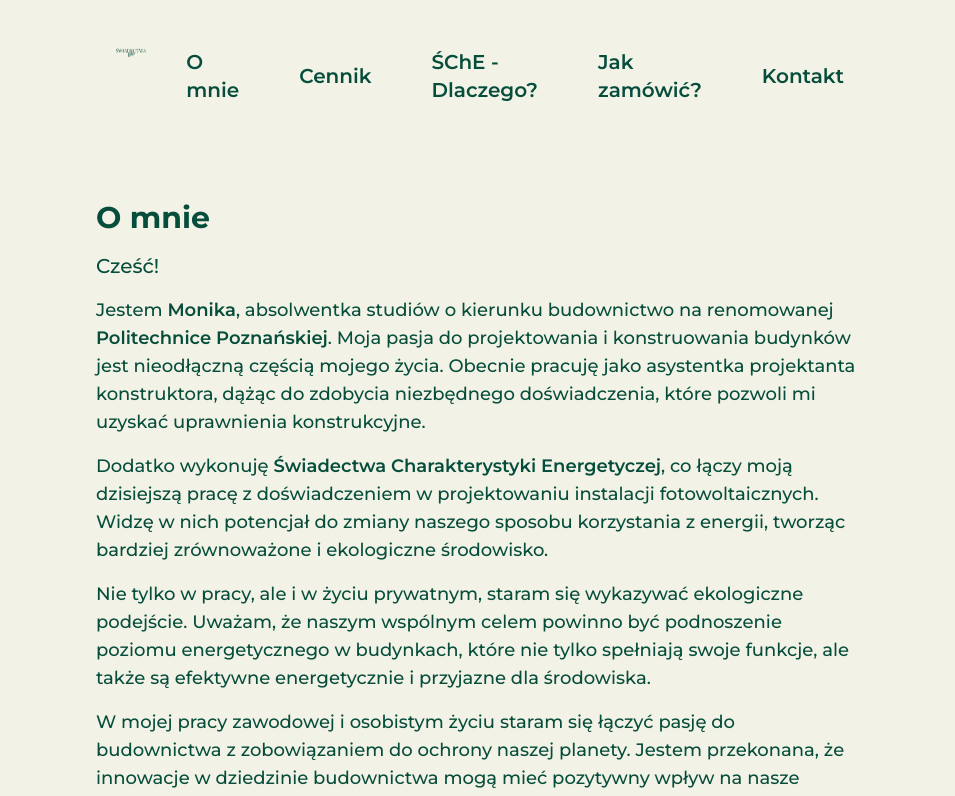
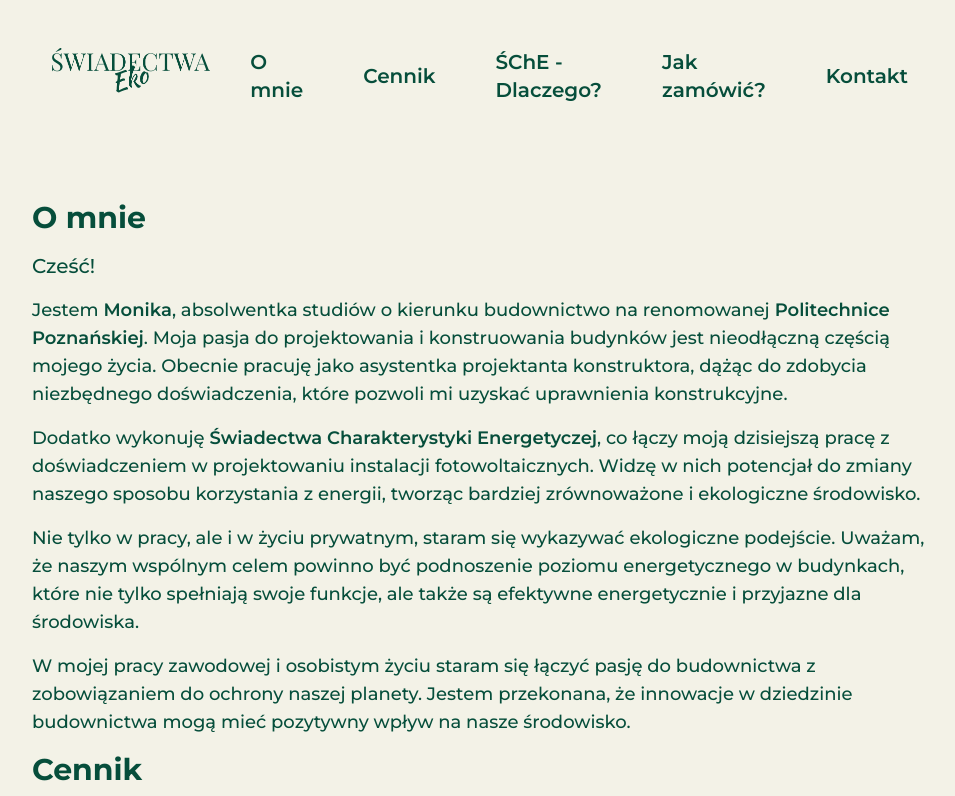
Before and after one commit to Swiadectwa-Energetyczne/swiadectwa-energetyczne.github.io, a Next.js app: page / in a window 1280 px wide. Shown: the top 796 px of the page, without its empty margins (160-1115 px from the left). Built offline with nearby package versions, Linux system fonts and the light colour scheme.

Commit message:
Add custom error page

```diff
--- /dev/null
+++ b/src/app/not-found.tsx
@@ -0,0 +1,23 @@
+import Link from 'next/link';
+import Image from 'next/image';
+
+export const Custom404  = () => {
+  return (
+    <>
+      <div className='w-4/5 mx-auto mt-20 flex flex-col justify-center items-center space-y-4'>
+        <a href="/" className="py-2 px-5 rounded-full justify-self-center font-bold text-3xl lg:hover:bg-button-hover"><Image src="logo.png" alt="test" width={256} height={32}/></a>
+        <h1 className='text-4xl font-semibold'>404 - Nic tu nie ma</h1>
+        <div className='space-x-4'>
+          <Link
+            className='duration-300'
+            href='/'
+          >
+            Strona główna
+          </Link>
+        </div>
+      </div>
+    </>
+  );
+}
+
+export default Custom404;
--- a/src/app/page.tsx
+++ b/src/app/page.tsx
@@ -10,7 +10,7 @@ export default function Home() {
   return (
     <main className="font-sans flex flex-col h-screen">
       <Header/>
-      <article className="xl:mx-64 xl:my-10 mx-6 my-8 flex-1">
+      <article className="xl:mx-48 xl:my-10 mx-6 my-8 flex-1">
         <section id="about">
           <About/>
         </section>
--- a/src/components/footer.tsx
+++ b/src/components/footer.tsx
@@ -4,7 +4,7 @@ import ImageLink from '@/components/image-link';
 export default function Footer() {
   return (
     <footer
-      className="text-l font-medium bg-secondary-bg font text-font-secondary sm:h-32 flex flex-col sm:flex-row items-center justify-between xl:px-64 px-4">
+      className="text-l font-medium bg-secondary-bg font text-font-secondary sm:h-32 flex flex-col sm:flex-row items-center justify-between xl:px-48 px-4">
       <Link className="my-2 sm:my-4" href="/privacy-policy">Polityka prywatności</Link>
       <div className="flex flex-row my-2">
         <ImageLink href="https://instagram.com" image="instagram.svg" alt="Instagram"/>
--- a/src/components/header.tsx
+++ b/src/components/header.tsx
@@ -3,7 +3,7 @@ import Image from 'next/image';
 
 export default function Header() {
   return (
-    <header className="flex flex-row justify-between text-l font-semibold xl:mx-64 xl:my-10 mx-4 my-6">
+    <header className="flex flex-row justify-between text-l font-semibold xl:mx-48 xl:my-10 mx-4 my-6">
       <a href="/" className="py-2 px-5 rounded-full justify-self-center font-bold text-3xl lg:hover:bg-button-hover"><Image src="logo.png" alt="test" width={256} height={32}/></a>
       <div className="lg:flex items-center space-x-5 text-xl hidden">
         {/*TODO burger button mobile*/}
```
